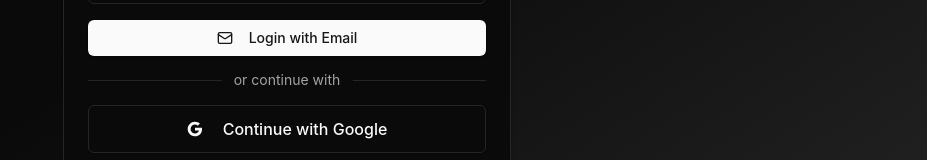
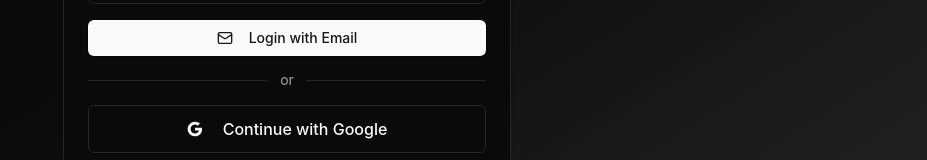
Before and after one commit to rxhuljoshi/urwallet-frontend, a React (Create React App) app: page /auth in a window 1280 px wide. Shown: the part 456-616 px from the top of the page, without its empty margins (353-1280 px from the left). Built offline with nearby package versions, Linux system fonts and the light colour scheme; no server answers.

Commit message:
update the text between email auth anf OAuth

```diff
--- a/src/pages/Auth.js
+++ b/src/pages/Auth.js
@@ -258,7 +258,7 @@ export default function Auth() {
             <div className="relative py-2">
               <Separator />
               <span className="absolute left-1/2 top-1/2 -translate-x-1/2 -translate-y-1/2 bg-card px-3 text-sm text-muted-foreground">
-                or continue with
+                or
               </span>
             </div>
 
```
